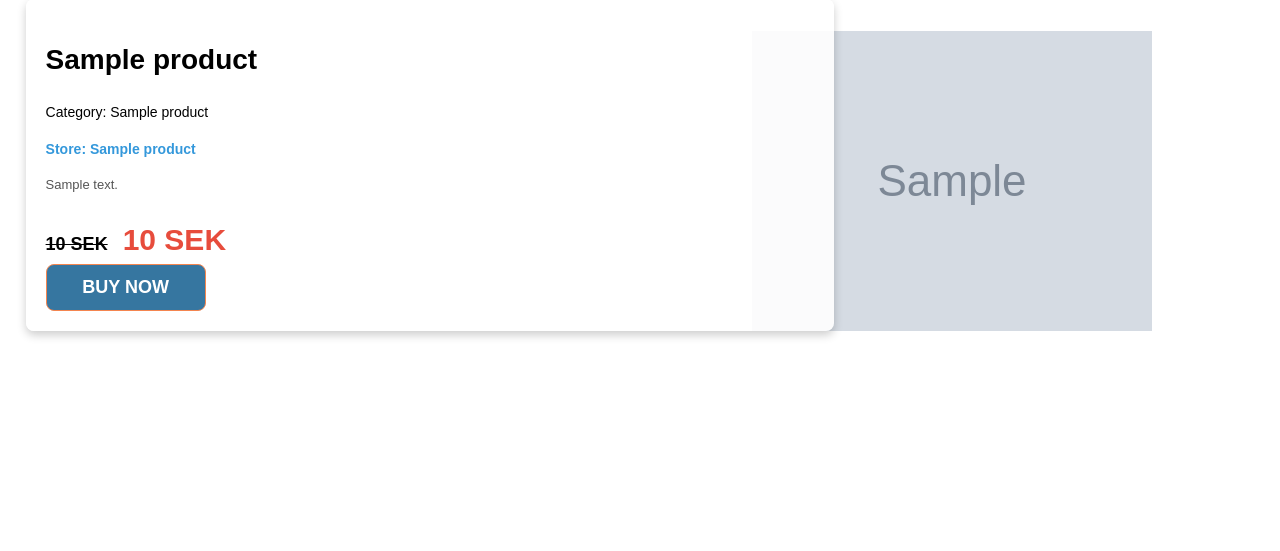
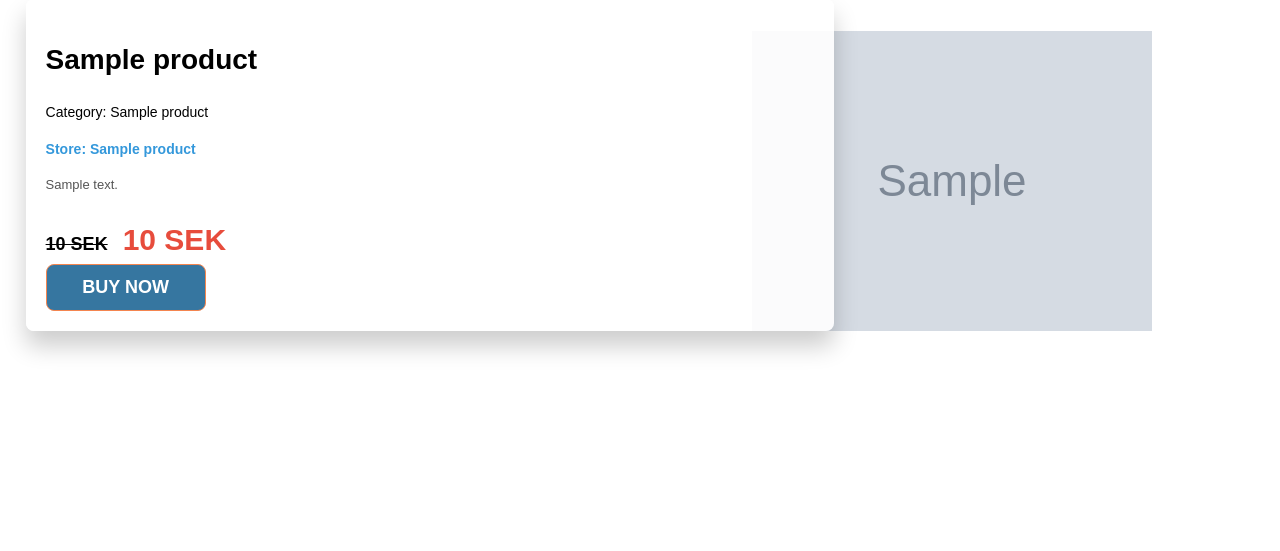
Before and after one commit to soyarna/CostCruiser, a Flask app: template templates/product.html in a window 1280 px wide. Shown: the part 185-736 px from the top of the page. Run offline with Flask 3, Linux system fonts and the light colour scheme; the template is opened without the code that fills it: most values are stand-ins (such as "Sample title", 1, 10 or a date in 2020); grey boxes marked "Sample" are stand-in pictures.

Commit message:
Small update css

```diff
--- a/static/styles.css
+++ b/static/styles.css
@@ -507,7 +507,7 @@ body {
     background-color: rgba(255, 255, 255, 0.9);
     padding: 20px;
     border-radius: 8px;
-    box-shadow: 0 4px 10px rgba(0, 0, 0, 0.2);
+    box-shadow: 0 15px 25px rgba(0, 0, 0, 0.2);
 }
 
 .product-details.category{
```
